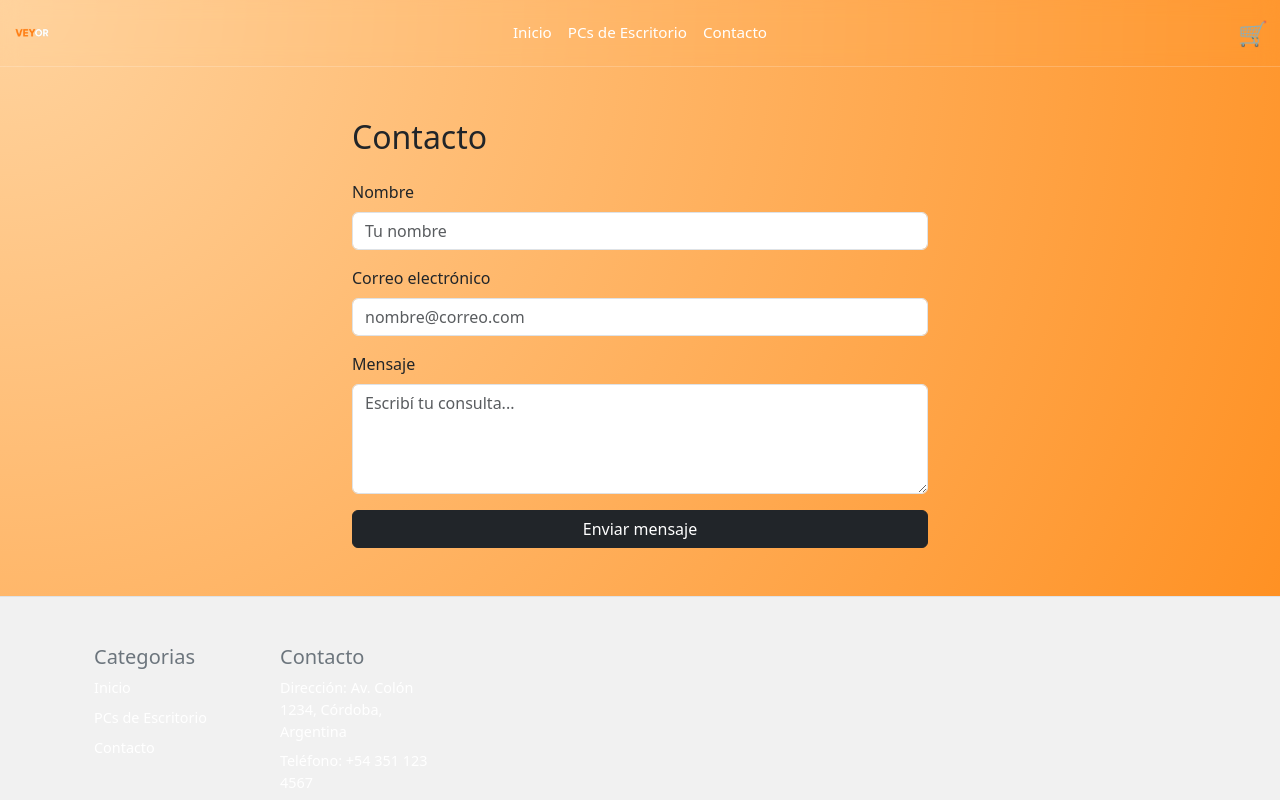
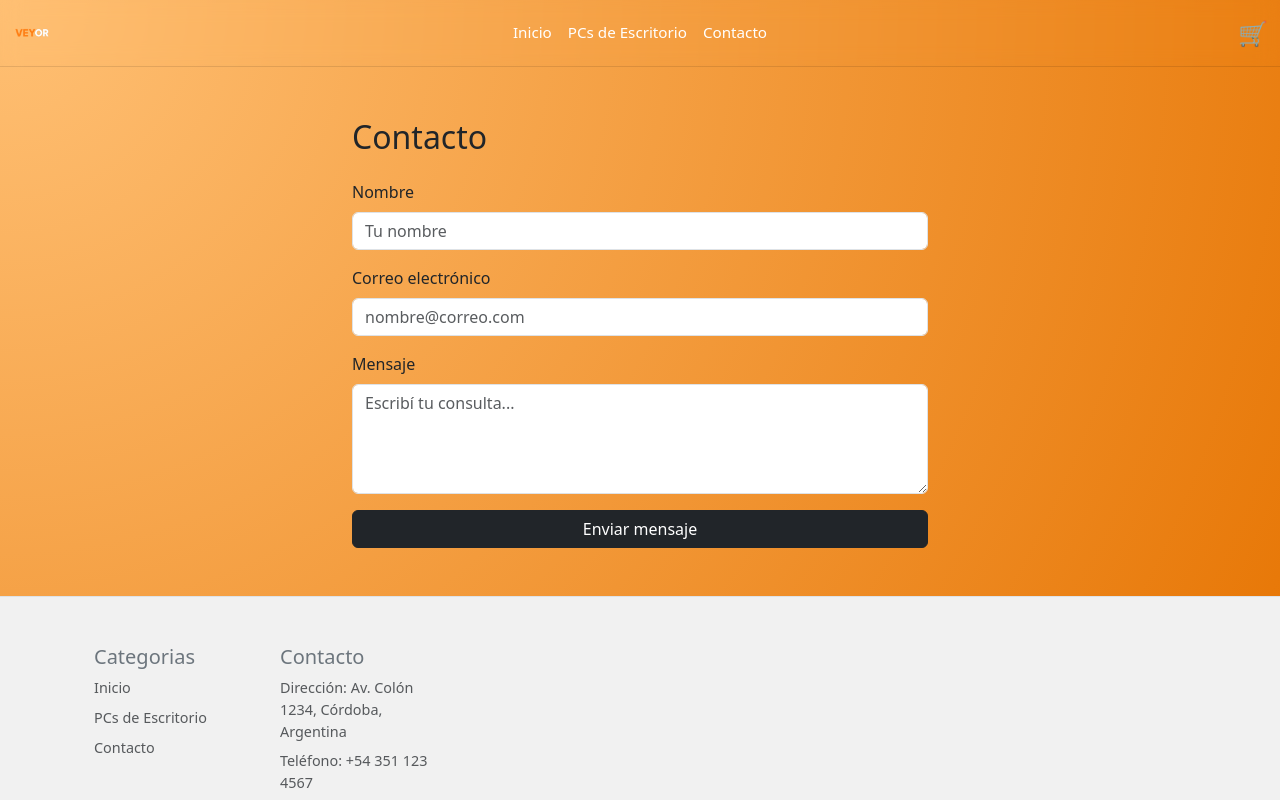
Before and after one commit to pablovenica7/Tech-Ecommerce, a React (Vite) app: page /contacto in a window 1280 px wide. Shown: the top 800 px of the page. Built offline with nearby package versions, Linux system fonts and the light colour scheme.

Commit message:
Update index.css

```diff
--- a/src/index.css
+++ b/src/index.css
@@ -1,24 +1,25 @@
 /* NavBar */
+.custom-navbar {
+  backdrop-filter: blur(10px);
+  background-color: rgba(255, 255, 255, 0.15);
+  border-bottom: 1px solid rgba(0, 0, 0, 0.1);
+  z-index: 1030;
+  padding-top: 0.25rem;
+  padding-bottom: 0.25rem;
+}
+
 .custom-navbar .navbar-brand,
 .custom-navbar .nav-link {
+  color: white !important;
   padding-top: 0.3rem;
   padding-bottom: 0.3rem;
   font-size: 0.95rem;
 }
 
-.custom-navbar {
-  padding-top: 0.25rem;
-  padding-bottom: 0.25rem;
-  backdrop-filter: blur(10px);
-  background-color: rgba(255, 136, 0, 0.4);
-  border-bottom: 1px solid rgba(255, 255, 255, 0.2);
-  z-index: 1030;
-}
-
-/* Body */
+/* Reset básico */
 body {
-  background-color: #ffb14d;
-  background-image: radial-gradient(circle at top left, #ffd39e, #ff8c1a 90%);
+  background-color: #ff9f33;
+  background-image: radial-gradient(circle at top left, #ffc074, #e67300 90%);
   margin: 0;
   padding: 0;
   font-family: 'Montserrat', sans-serif;
@@ -33,7 +34,7 @@ h1 {
 
 h2, h3, h4 {
   font-weight: 600;
-  color: #555;
+  color: #444;
 }
 
 /* Enlaces */
@@ -42,12 +43,12 @@ a {
 }
 
 a.nav-link {
-  color: white !important;
+  color: #ffffff;
   transition: color 0.3s ease;
 }
 
 a.nav-link:hover {
-  color: #e6e6e6 !important;
+  color: #ddd;
 }
 
 /* Botones */
@@ -69,21 +70,6 @@ a.nav-link:hover {
   background-color: #495057;
 }
 
-.btn-home {
-  background-color: #fff;
-  color: #212529;
-  border: none;
-  padding: 10px 20px;
-  border-radius: 20px;
-  box-shadow: 0 4px 8px rgba(0, 0, 0, 0.1);
-  transition: all 0.3s ease;
-}
-
-.btn-home:hover {
-  background-color: #f4f4f4;
-  transform: scale(1.02);
-}
-
 /* Cards */
 .card {
   border: 1px solid #dee2e6;
```
